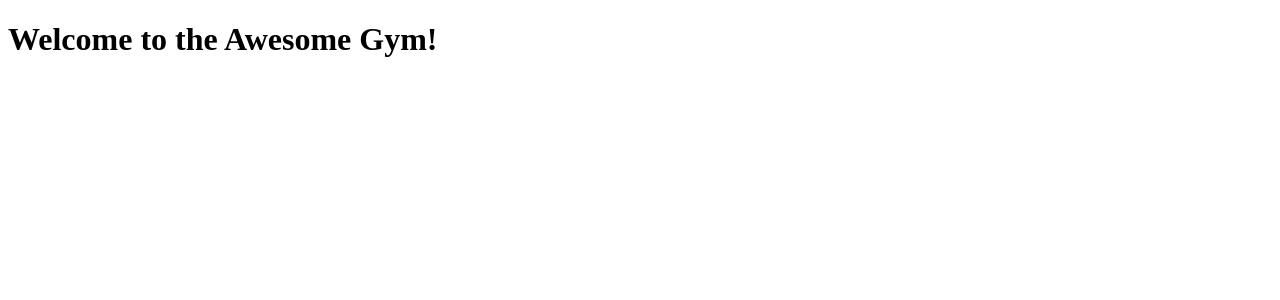
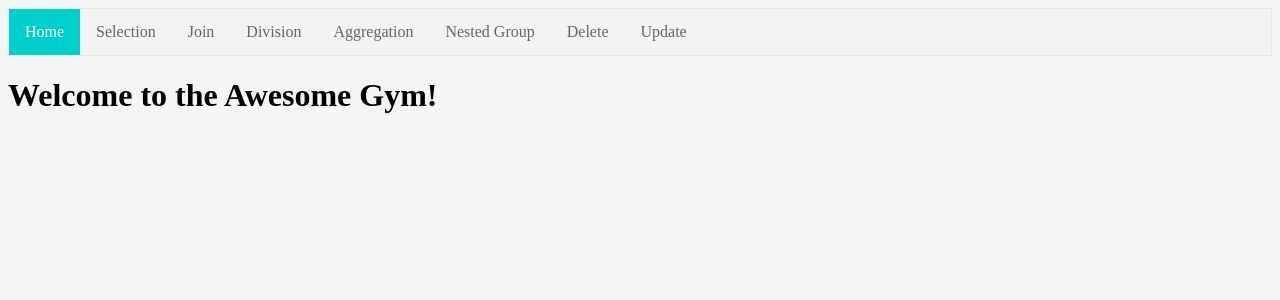
Before and after one commit to rach96/CPSC304, a Django app: page / in a window 1280 px wide. Shown: the top 300 px of the page. Run offline with Django 3.2, Linux system fonts and the light colour scheme.

Commit message:
Trying to see if it works

```diff
--- a/CPSC304Project/settings.py
+++ b/CPSC304Project/settings.py
@@ -14,6 +14,7 @@ import os
 
 # Build paths inside the project like this: os.path.join(BASE_DIR, ...)
 BASE_DIR = os.path.dirname(os.path.dirname(os.path.abspath(__file__)))
+print ("test" + BASE_DIR)
 
 
 # Quick-start development settings - unsuitable for production
@@ -82,7 +83,7 @@ WSGI_APPLICATION = 'CPSC304Project.wsgi.application'
 DATABASES = {
     'default': {
         'ENGINE': 'django.db.backends.sqlite3',
-        'NAME': os.path.join(BASE_DIR, 'db.sqlite3'),
+        'NAME': os.path.join(BASE_DIR, 'database.sqlite'),
     }
 }
 
--- a/gym/forms.py
+++ b/gym/forms.py
@@ -72,3 +72,17 @@ OptionsPage5 = (
 
 class MyFormPage5(forms.Form):
     NestedAggregationQuery = forms.ChoiceField(widget=forms.RadioSelect, choices=OptionsPage5, required=True)
+
+OptionsPage6Part1 = (
+    ("Option 3", "EmployeeID = 13948"),
+    ("Option 4", "EmployeeID = 03948"),
+    ("Option 5", "EmployeeID = 03993")
+)
+
+OptionsPage6Part2 = (
+    ("Option 6", "Stop this employee from the room:")
+)
+
+class MyFormPage6(forms.Form):
+    CustomerToDelete = forms.ChoiceField(widget=forms.RadioSelect, choices=OptionsPage6Part1)
+    DeleteQuery = forms.ChoiceField(widget=forms.RadioSelect, choices=OptionsPage6Part2)
--- a/gym/query.py
+++ b/gym/query.py
@@ -1,10 +1,16 @@
 import os, django
-os.environ.setdefault("DJANGO_SETTINGS_MODULE", "myapp.settings")
+os.environ.setdefault("DJANGO_SETTINGS_MODULE", "./settings.py")
 django.setup()
+
 
 from django.db import connection
 import argparse
 from django.db import connection, transaction
+
+import sqlite3
+dbName = 'database.sqlite'
+conn = sqlite3.connect(dbName)
+curs = conn.cursor()
 
 def dictfetchall(cursor):
     "Returns all rows from a cursor as a dict"
@@ -15,7 +21,7 @@ def dictfetchall(cursor):
     ]
 
 def my_custom_sql(self):
-    with connection.cursor() as cursor:
+    with curs as cursor:
 
         #parser = argparse.ArgumentParser(description='Executes a raw database script on a Django project.')
         #parser.add_argument('filenames', action='append', metavar='FILE', type=str,
@@ -86,11 +92,17 @@ def my_sql_query_5(self):
 
 
 def my_sql_query_6(self):
-    with connection.cursor() as cursor:
-        # 2. JOIN = Get custID’s and cusName's of customers who booked equipment
-        # Provide an interface for the user to choose this query
-        cursor.execute("SELECT cusID, cusName FROM Equipment_checkIn_reserveOrcancel_return2 INNER JOIN customer1 ON Equipment_checkIn_reserveOrcancel_return2.EquipCustID = customer1.cusID")
-        results = dictfetchall(cursor)
+    with connection.cursor() as curs:
+        # curs.execute("SELECT * FROM sqlite_master WHERE type='table'")
+        # curs.execute("CREATE TABLE TEST(cusName char(20) not null, cusPhoneNumber int null, cusBirthday text null)")
+        # curs.execute("SELECT * FROM TEST")
+        # results = dictfetchall(curs)
+        # print(results)
+        # return results
+        # # 2. JOIN = Get custID’s and cusName's of customers who booked equipment
+        # # Provide an interface for the user to choose this query
+        curs.execute("SELECT cusID, cusName FROM Equipment_checkIn_reserveOrcancel_return2 INNER JOIN customer1 ON Equipment_checkIn_reserveOrcancel_return2.EquipCustID = customer1.cusID")
+        results = dictfetchall(curs)
         print(results)
         return results
 
@@ -99,7 +111,8 @@ def my_sql_query_7(self):
     with connection.cursor() as cursor:
         # 3. DIVISION = Get all customers who reserved every equipment (change the sql file so that this is the case!)
         # Provide an interface for the user to choose this query
-        cursor.execute("SELECT c1.cusID FROM customer1  c1 WHERE NOT EXISTS ((SELECT e1.EquipID FROM Equipment_checkIn_reserveOrcancel_return2  e1) EXCEPT (SELECT e3.EquipID FROM Equipment_checkIn_reserveOrcancel_return2  e3, customer1  c1 WHERE E3.EquipCustID = c1.cusID))")
+        #cursor.execute("SELECT c1.cusID FROM customer1  c1 WHERE NOT EXISTS ((SELECT e1.EquipID FROM Equipment_checkIn_reserveOrcancel_return2  e1) EXCEPT (SELECT e3.EquipID FROM Equipment_checkIn_reserveOrcancel_return2  e3, customer1  c1 WHERE E3.EquipCustID = c1.cusID))")
+        cursor.execute("SELECT c1.cusID FROM customer1  c1 WHERE NOT EXISTS (SELECT * FROM Equipment_checkIn_reserveOrcancel_return2  e1 WHERE NOT EXISTS (SELECT * FROM customer1 c2 WHERE e1.cusID = c1.cusID and e1.cusID = c1.cusID))")
         results = dictfetchall(cursor)
         print(results)
         return results
--- a/gym/templates/gym/homepage.html
+++ b/gym/templates/gym/homepage.html
@@ -3,37 +3,71 @@
 <head>
     <meta charset="UTF-8">
     <style>
-        ul {
-            list-style-type: none;
+        li a:hover:not(.active) {
+            background-color: #ddd;
+        }
+    </style>
+    <title>Employee Page 6</title>
+</head>
+<body style="background-color:whitesmoke;">
+    <ul style="list-style-type: none;
             margin: 0;
             padding: 0;
             top: 0;
             overflow: hidden;
             border: 1px solid #e7e7e7;
-            background-color: #f3f3f3;
-        }
-
-        li {
-            float: left;
-        }
-
-        li a {
-            display: block;
-            color: #666;
-            text-align: center;
-            padding: 14px 16px;
-            text-decoration: none;
-        }
-
-        li a:hover:not(.active) {
-            background-color: #ddd;
-        }
-
-        li a.active {
-            color: white;
-            background-color: #00cfce;
-        }
-    </style>
+            background-color: #f3f3f3;">
+            <li style=" float: left;">
+                <a class="active" href="../" style="display: block;
+                                     color: white;
+                                     background-color: #00cfce;
+                                     text-align: center;
+                                     padding: 14px 16px;
+                                     text-decoration: none;">Home</a></li>
+            <li style=" float: left;">
+                <a href="../page1" style="display: block;
+                                          color: #666;
+                                          text-align: center;
+                                          padding: 14px 16px;
+                                          text-decoration: none;">Selection</a></li>
+            <li style=" float: left;">
+                <a href="../page2" style="display: block;
+                                          color: #666;
+                                          text-align: center;
+                                          padding: 14px 16px;
+                                          text-decoration: none;">Join</a></li>
+            <li style=" float: left;">
+                <a href="../page3" style="display: block;
+                                          color: #666;
+                                          text-align: center;
+                                          padding: 14px 16px;
+                                          text-decoration: none;">Division</a></li>
+            <li style=" float: left;">
+                <a href="../page4" style="display: block;
+                                          color: #666;
+                                          text-align: center;
+                                          padding: 14px 16px;
+                                          text-decoration: none;">Aggregation</a></li>
+            <li style=" float: left;">
+                <a href="../page5" style="display: block;
+                                          color: #666;
+                                          text-align: center;
+                                          padding: 14px 16px;
+                                          text-decoration: none;">Nested Group</a></li>
+            <li style=" float: left;">
+                <a href="../page6" style="display: block;
+                                          color: #666;
+                                          text-align: center;
+                                          padding: 14px 16px;
+                                          text-decoration: none;">Delete</a></li>
+            <li style=" float: left;">
+                <a href="../page7" style="display: block;
+                                          color: #666;
+                                          text-align: center;
+                                          padding: 14px 16px;
+                                          text-decoration: none;">Update</a></li>
+        </ul>
+</body>
     <title>HomePage</title>
     <h1>Welcome to the Awesome Gym!</h1>
 
--- a/gym/views.py
+++ b/gym/views.py
@@ -22,7 +22,7 @@ from .forms import MyFormPage3
 from .forms import MyFormPage4
 from .forms import MyFormPage5
 from .forms import UserLoginForm
-
+from .forms import MyFormPage6
 
 from gym.query import my_custom_sql,my_sql_query_1,my_sql_query_2,my_sql_query_7,my_sql_query_6,my_sql_query_5,my_sql_query_8,\
     my_sql_query_9,my_sql_query_10,my_sql_query_11,my_sql_query_12,my_sql_query_13,my_sql_query_14
@@ -34,26 +34,19 @@ def homepage(request):
 
 #Selection and Projection Queries
 def page1(request):
-    #results = my_sql_query_8(request)
-    #data = {'results': results}
     form = MyFormPage1(request.POST)
     data = {}
     Select = ""
     if request.method == "POST":
             if form.is_valid():
                 EquipType = request.POST.get('EquipType', False)
-                #if "EquipType2" in request.GET:
                 if not request.POST.get("EquipType2", None) == None:
-                #if request.POST.get("EquipType2", False) == "EquipType2":
                     Select += " EquipType"
                     print(Select)
                 if not request.POST.get("EquipRate", None) == None:
-                #if request.POST.get("EquipRate", False) == "EquipRate":
                     Select += " , EquipRate"
                     print(Select)
-                #if request.POST["EquipDamageFee"]:
                 if not request.POST.get("EquipDamageFee", None) == None:
-                #if request.POST.get("EquipDamageFee", False) == "EquipDamageFee":
                     Select += " , EquipDamageFee"
                     print(Select)
             print("these are the things in select")
@@ -76,6 +69,7 @@ def page2(request):
                 results2 = my_sql_query_6(request)
                 data = {'results2': results2}
             return render(request, 'gym/page2.html', data)
+    print({'form': form})
     return render(request, 'gym/page2.html', {'form':form})
 
 
@@ -90,7 +84,8 @@ def page3(request):
                 results = my_sql_query_7(request)
                 data = {'results': results}
             return render(request, 'gym/page3.html', data)
-    return render(request, 'gym/page3.html', {'form':form})
+    print({'form':form})
+    return render(request, 'gym/page3.html', {'form': form})
 
 #Aggregation Query
 def page4(request):
@@ -138,15 +133,22 @@ def viewC(request):
 # this is where we link the html to our app. where we put REST
 
 #Delete Operation
-@login_required
+#@login_required
 def page6(request):
-    results = my_sql_query_13(request)           #OPTION 1 = DELETE WITH CASCADE
-    results2 = my_sql_query_12(request)          #OPTION 2 = DELETE WITHOUT CASCADE
-    data = {'results': results}
-    return render(request, 'gym/page6.html', data)
+    form = MyFormPage6(request.POST)
+    if request.method == "POST":
+        if form.is_valid():
+            DeleteQuery = request.POST["DeleteQuery"]
+            if DeleteQuery == "Option 6":
+                CustomerToDelete = request.POST["CustomerToDelete"]
+                results = my_sql_query_13(request,CustomerToDelete)           #OPTION 1 = DELETE WITH CASCADE
+                print(results)
+                data = {'results': results}
+                return render(request, 'gym/page5.html', data)
+    return render(request, 'gym/page6.html', {'form':form})
 
 #Update Operation
-@login_required
+#@login_required
 def page7(request):
     results = my_sql_query_14(request)
     data = {'results': results}
```
Also changed, not shown: gym/tables.sql (+71 -50 lines), gym/templates/gym/page3.html (+8 -11 lines), gym/templates/gym/page6.html (+5 -10 lines), gym/tests.py (+6 -6 lines).
